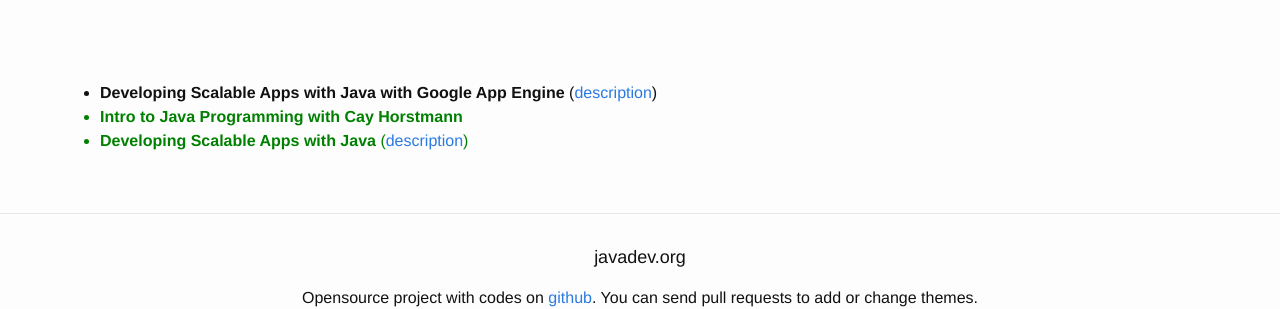
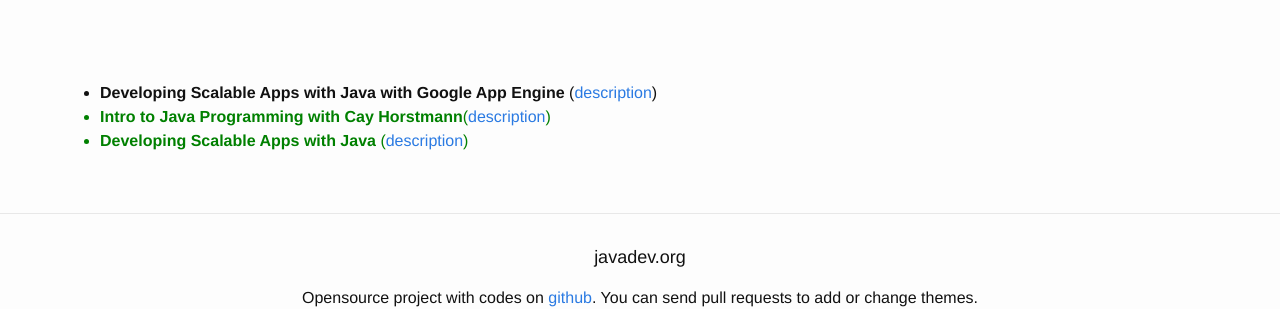
Before and after one commit to webmakaka/javadev.org, a Jekyll site: the page built from website/library/collections/video/paid/udacity.md, in a window 1280 px wide. Shown: the part 391-700 px from the top of the page. Built offline with Jekyll 4.4.1, drawn with Linux system fonts in a browser that asks for light colours.

Commit message:
Update udacity.md

```diff
--- a/website/library/collections/video/paid/udacity.md
+++ b/website/library/collections/video/paid/udacity.md
@@ -23,6 +23,6 @@
 <ul>
 <li><strong>Developing Scalable Apps with Java
 with Google App Engine</strong> (<a href="https://www.udacity.com/wiki/ud859">description</a>)</li>
-<li style="color:green"><strong>Intro to Java Programming with Cay Horstmann</strong></li>
+<li style="color:green"><strong>Intro to Java Programming with Cay Horstmann</strong>(<a href="https://www.udacity.com/course/cs046">description</a>)</li>
 <li style="color:green"><strong>Developing Scalable Apps with Java </strong>(<a href="https://www.udacity.com/wiki/ud859">description</a>)</li>
 </ul>
```
